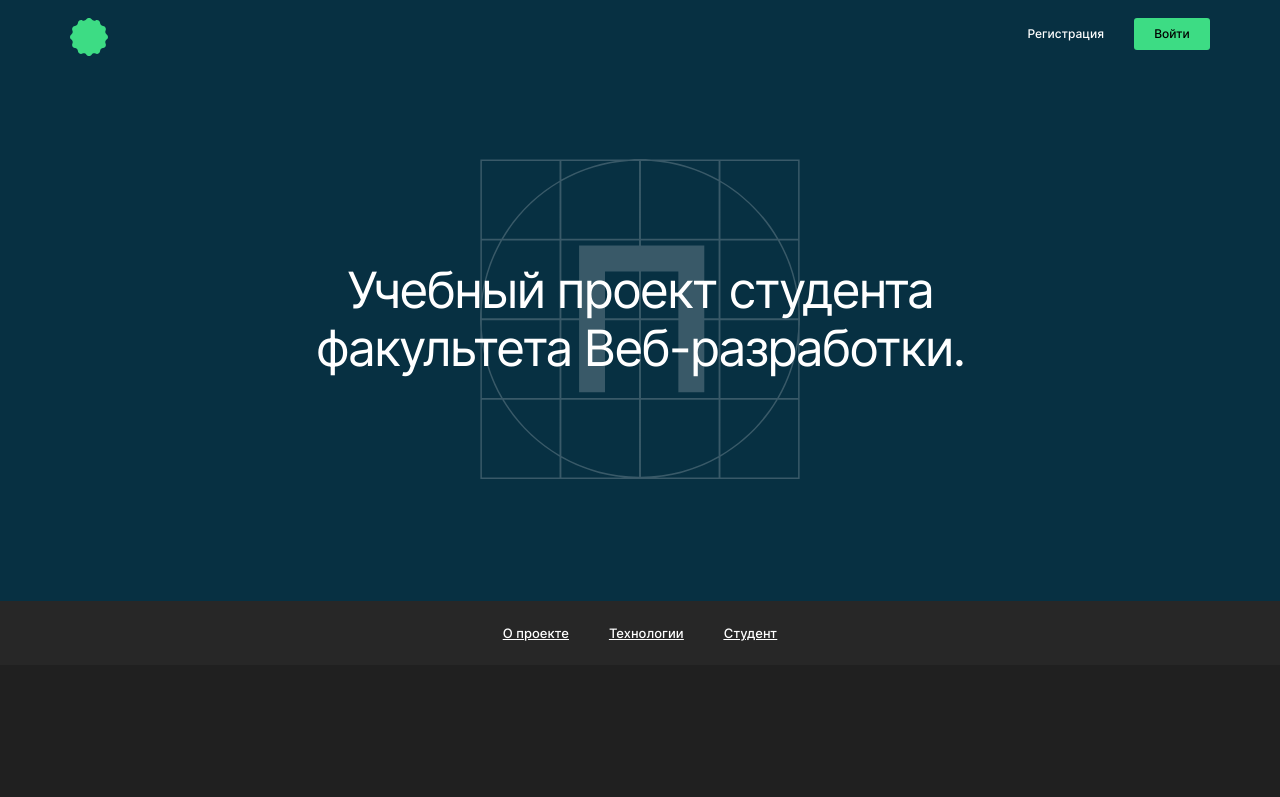
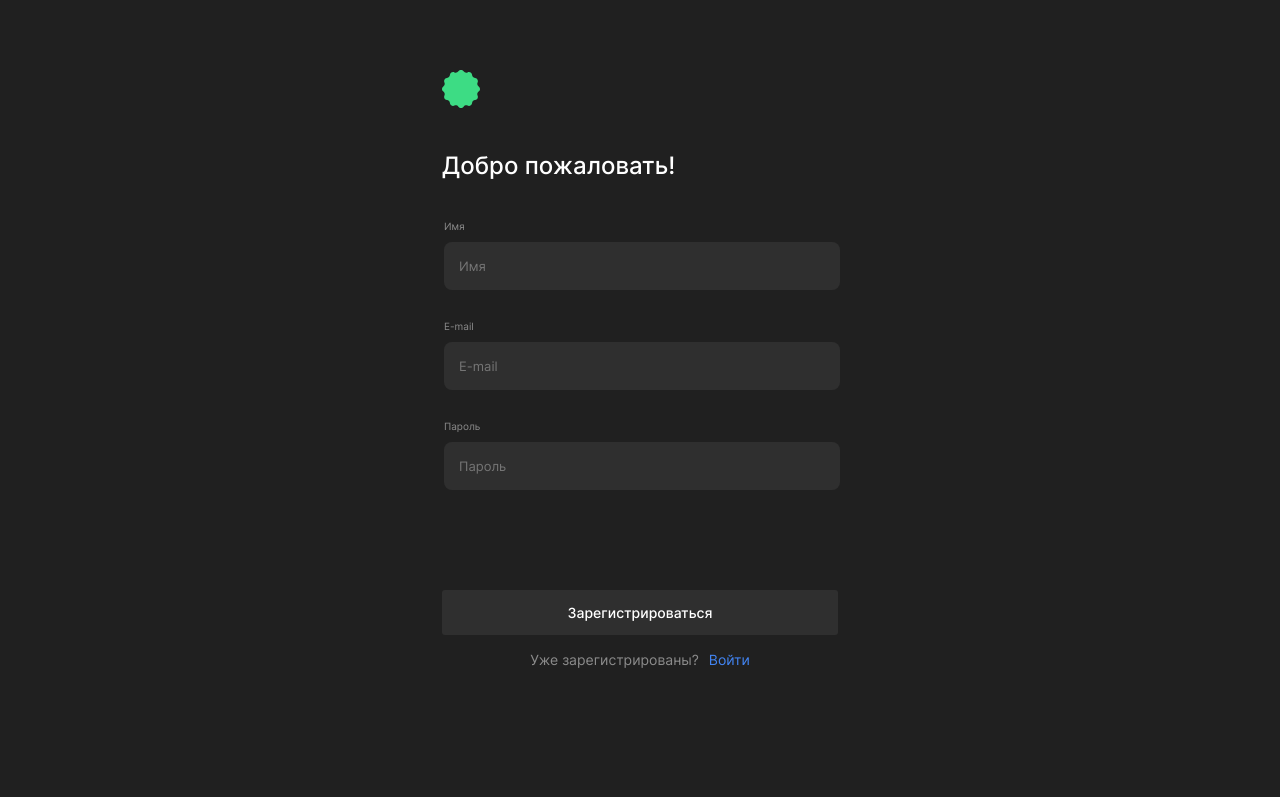
Before and after one commit to iakimovd/movies-explorer-frontend, a React (Create React App) app: page /signup in a window 1280 px wide. Before the commit this address led to /. Shown: the top 797 px of the page. Built offline with nearby package versions, Linux system fonts and the light colour scheme; no server answers; the HTML template or start-up script is replaced by a standard one.

Commit message:
add link for logo for register and login pages

```diff
--- a/src/components/App/App.js
+++ b/src/components/App/App.js
@@ -61,15 +61,16 @@ function App() {
 
   useEffect(() => {
     const jwt = localStorage.getItem('jwt');
-    if (!jwt) {
-      history.push("/");
-      return;
-    }
+    // if (!jwt) {
+    //   // history.push("/");
+    //   return;
+    // }
     auth.checkToken(jwt)
       .then((res) => {
+        setCurrentUser(res);
         setLoggedIn(true);
-        setCurrentUser(res);
-        history.push("/movies");
+
+        // history.push("/");
       })
       .catch(console.dir)
   }, [history]);
--- a/src/components/Header/Header.js
+++ b/src/components/Header/Header.js
@@ -12,7 +12,6 @@ export default function Header({ isLoggedIn }) {
   const [isActive, setIsActive] = useState(false);
 
   function handleLogin() {
-
     history.push("/signin");
   }
 
--- a/src/components/Login/Login.js
+++ b/src/components/Login/Login.js
@@ -20,11 +20,9 @@ function Login({ onLogin }) {
   return (
     <section className="register">
       <div className="register__container">
-        <img
-          src={headerLogo}
-          className="register__logo"
-          alt="Логотип"
-        />
+        <Link to='/' className="register__logo">
+          <img src={headerLogo} alt="Логотип" />
+        </Link>
         <h2 className="register__title">Рады видеть!</h2>
         <form className="register__form" onSubmit={handleSubmit}>
           <fieldset className="register__fieldset">
--- a/src/components/Register/Register.js
+++ b/src/components/Register/Register.js
@@ -41,11 +41,9 @@ function Register({ onRegister }) {
   return (
     <section className="register">
       <div className="register__container">
-        <img
-          src={headerLogo}
-          className="register__logo"
-          alt="Логотип"
-        />
+        <Link to='/' className="register__logo">
+          <img src={headerLogo} alt="Логотип" />
+        </Link>
         <h2 className="register__title">Добро пожаловать!</h2>
         <form className="register__form" onSubmit={handleSubmit}>
           <fieldset className="register__fieldset">
```
